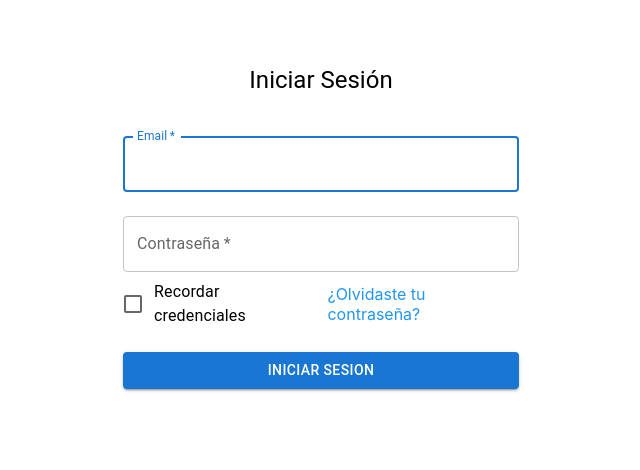
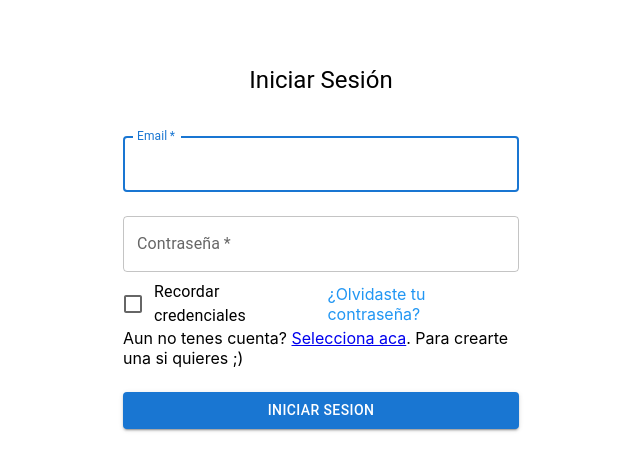
Before and after one commit to agusEmaUade/administrando-v2, a React (Create React App) app: page /login in a window 1280 px wide. Shown: the top 470 px of the page, without its empty margins (319-959 px from the left). Built offline with nearby package versions, Linux system fonts and the light colour scheme.

Commit message:
selecciona aca

```diff
--- a/src/pages/login.js
+++ b/src/pages/login.js
@@ -72,6 +72,7 @@ function Login() {
             error={errorEmail}
             helperText={errorEmail ? 'El campo Email es obligatorio' : ''}
           />
+
           <TextField
             margin="normal"
             required
@@ -94,6 +95,9 @@ function Login() {
               ¿Olvidaste tu contraseña?
             </Link>
           </Box>
+          <div class="alert alert-primary" role="alert">
+            Aun no tenes cuenta?  <a href="#" class="alert-link"> Selecciona aca</a>. Para crearte una si quieres ;)
+          </div>
           <Button
             type="submit"
             fullWidth
```
